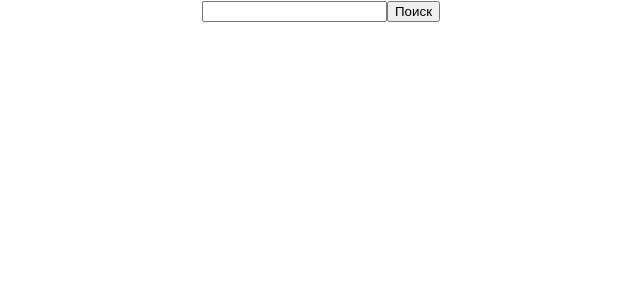
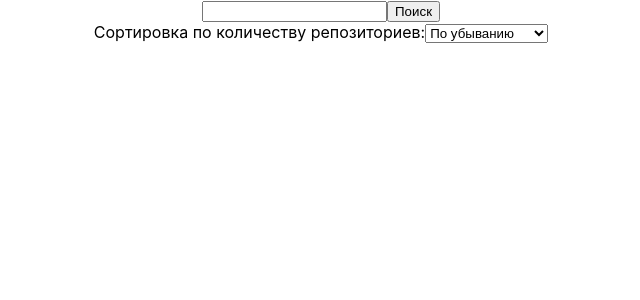
Before and after one commit to Alex-Viet/user-search-app, a React (Create React App) app: page / in a window 1280 px wide. Shown: the top 300 px of the page, without its empty margins (319-959 px from the left). Built offline with nearby package versions, Linux system fonts and the light colour scheme.

Commit message:
Sort by number of repos

```diff
--- a/src/App.css
+++ b/src/App.css
@@ -1,3 +1,5 @@
 .App {
+  margin: 0;
+  padding: 0;
   text-align: center;
 }
--- a/src/App.js
+++ b/src/App.js
@@ -7,6 +7,7 @@ export const App = () => {
   const [error, setError] = useState(null)
   const [users, setUsers] = useState([])
   const [isLoading, setIsLoading] = useState(false)
+  const [selectedOrder, setSelectedOrder] = useState('desc')
 
   const handleInputChange = (evt) => {
     setValue(evt.target.value)
@@ -28,7 +29,9 @@ export const App = () => {
 
     setIsLoading(true)
 
-    getUsers(value).then((response) => {
+    getUsers(value, selectedOrder).then((response) => {
+      console.log(response)
+
       if (response?.status !== 200) {
         setError(
           'Что-то пошло не так. Возможно, проблемы с интернетом или сервером. Попробуйте позже',
@@ -59,6 +62,8 @@ export const App = () => {
     })
   }
 
+  console.log(users)
+
   return (
     <div className="App">
       <div>
@@ -67,6 +72,18 @@ export const App = () => {
           Поиск
         </button>
         {error && <p style={{ color: 'coral' }}>{error}</p>}
+      </div>
+      <div>
+        <label>
+          Сортировка по количеству репозиториев:
+          <select
+            name="selectedOrder"
+            onChange={(evt) => setSelectedOrder(evt.target.value)}
+          >
+            <option value="desc">По убыванию</option>
+            <option value="asc">По возрастанию</option>
+          </select>
+        </label>
       </div>
       <div>
         <ul>
--- a/src/api/users.js
+++ b/src/api/users.js
@@ -1,17 +1,19 @@
 import { Octokit } from '@octokit/core'
 
-export const getUsers = async (name) => {
+export const getUsers = async (name, order) => {
   const octokit = new Octokit({
     auth: `Bearer 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`,
   })
 
   try {
-    const response = await octokit.request(`GET /search/users?q=${name}`, {
-      headers: {
-        'X-GitHub-Api-Version': '2022-11-28',
-        'Content-type': 'application/json',
+    const response = await octokit.request(
+      `GET /search/users?q=${name}&sort=repositories&order=${order}`,
+      {
+        headers: {
+          'X-GitHub-Api-Version': '2022-11-28',
+        },
       },
-    })
+    )
 
     return response
   } catch (error) {
```
